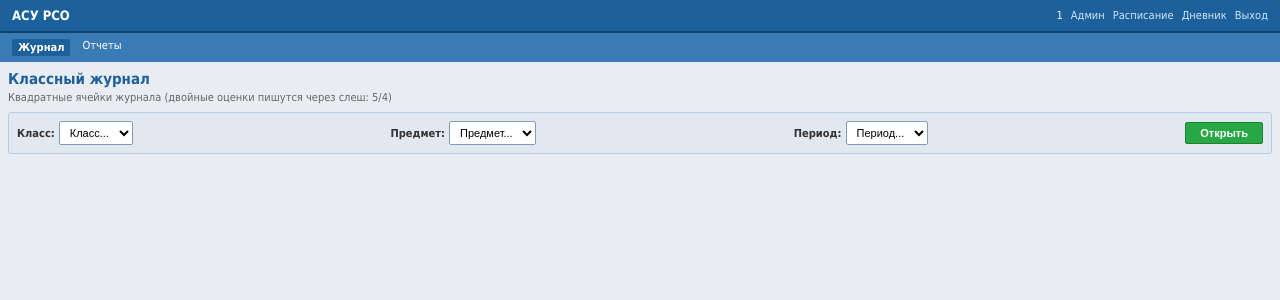
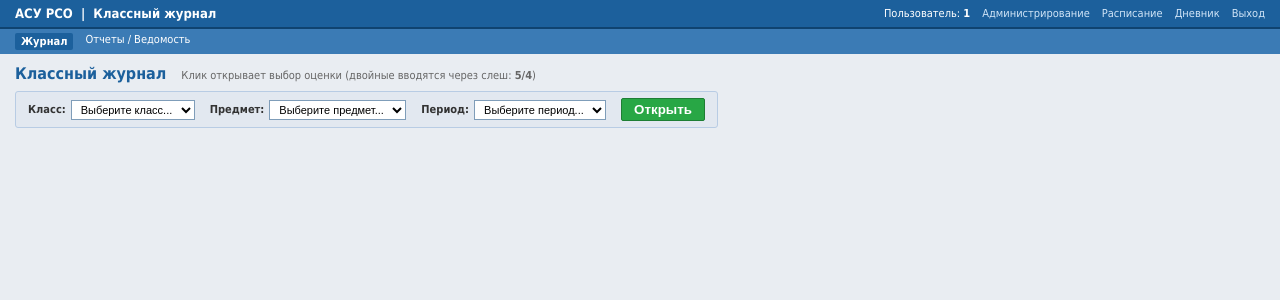
Before and after one commit to HOST-ZIZ/school-journal, a Flask app: page /teacher in a window 1280 px wide. Shown: the top 300 px of the page. Run offline with Flask 3, Linux system fonts and the light colour scheme; the visitor is signed in with stand-in values (Sample User, id 1); data that the repository does not hold is empty; some libraries are stand-ins or nearby versions.

Commit message:
teacher.html

```diff
--- a/templates/teacher.html
+++ b/templates/teacher.html
@@ -2,88 +2,81 @@
 <html lang="ru">
 <head>
     <meta charset="UTF-8">
-    <meta name="viewport" content="width=device-width, initial-scale=1.0, maximum-scale=1.0, user-scalable=no">
+    <meta name="viewport" content="width=device-width, initial-scale=1.0">
     <title>АСУ РСО. Классный журнал</title>
     <style>
         * { box-sizing: border-box; }
-        html, body { margin: 0; padding: 0; width: 100%; font-family: Tahoma, Arial, sans-serif; font-size: 11px; background: #e9edf2; color: #333; }
+        body { font-family: Tahoma, Arial, sans-serif; font-size: 11px; margin: 0; background: #e9edf2; color: #333; }
 
-        .top-header { background: #1c609c; color: white; padding: 8px 12px; display: flex; justify-content: space-between; align-items: center; border-bottom: 2px solid #0f4370; }
+        .top-header { background: #1c609c; color: white; padding: 6px 15px; display: flex; justify-content: space-between; align-items: center; border-bottom: 2px solid #0f4370; }
         .logo-title { font-size: 13px; font-weight: bold; }
-        .user-block { display: flex; flex-wrap: wrap; gap: 8px; font-size: 11px; }
+        .user-block { display: flex; gap: 12px; font-size: 11px; }
         .user-block a { color: #d0e4f7; text-decoration: none; }
 
-        .nav-toolbar { background: #3b7bb5; padding: 6px 12px; display: flex; gap: 12px; overflow-x: auto; }
-        .nav-toolbar a { color: #ffffff; text-decoration: none; font-size: 11px; white-space: nowrap; }
+        .nav-toolbar { background: #3b7bb5; padding: 4px 15px; display: flex; gap: 12px; }
+        .nav-toolbar a { color: #ffffff; text-decoration: none; font-size: 11px; }
         .nav-toolbar a.active { background: #1c609c; font-weight: bold; border-radius: 2px; padding: 2px 6px; }
 
-        .container { padding: 8px; width: 100%; max-width: 100%; }
+        .container { padding: 10px 15px; }
 
-        .journal-title-bar { margin-bottom: 8px; }
-        .journal-heading { font-size: 15px; font-weight: bold; color: #1c609c; }
-        .journal-subtitle { color: #666; font-size: 11px; display: block; margin-top: 3px; }
+        .journal-title-bar { display: flex; align-items: baseline; gap: 15px; margin-bottom: 8px; }
+        .journal-heading { font-size: 16px; font-weight: bold; color: #1c609c; }
+        .journal-subtitle { color: #666; font-size: 11px; }
 
-        .filter-panel { background: #e2e8f0; border: 1px solid #b8cce4; padding: 8px; display: flex; flex-wrap: wrap; gap: 8px; align-items: center; border-radius: 3px; margin-bottom: 10px; width: 100%; }
-        .filter-group { display: flex; align-items: center; gap: 4px; flex: 1 1 auto; min-width: 130px; }
+        /* Компактная панель фильтров слева (стиль АСУ РСО) */
+        .filter-panel { background: #e2e8f0; border: 1px solid #b8cce4; padding: 6px 12px; display: inline-flex; align-items: center; gap: 15px; border-radius: 3px; margin-bottom: 12px; }
+        .filter-group { display: inline-flex; align-items: center; gap: 5px; }
         .filter-group label { font-weight: bold; font-size: 11px; color: #333; }
-        select, button { font-size: 11px; padding: 4px 6px; border: 1px solid #7f9db9; background: #fff; border-radius: 2px; }
-        button.btn-load { background: #28a745; color: white; border: 1px solid #1e7e34; font-weight: bold; cursor: pointer; padding: 4px 14px; }
-        button.btn-save { background: #007bff; color: white; border: 1px solid #0056b3; font-weight: bold; cursor: pointer; padding: 6px 18px; font-size: 12px; border-radius: 2px; }
+        select { font-size: 11px; padding: 2px 5px; border: 1px solid #7f9db9; background: #fff; }
+        button.btn-load { background: #28a745; color: white; border: 1px solid #1e7e34; font-weight: bold; cursor: pointer; padding: 3px 12px; border-radius: 2px; }
+        button.btn-save { background: #007bff; color: white; border: 1px solid #0056b3; font-weight: bold; cursor: pointer; padding: 5px 16px; font-size: 11px; border-radius: 2px; margin-top: 10px; }
 
-        .table-wrap { width: 100%; overflow-x: auto; -webkit-overflow-scrolling: touch; background: #fff; border: 1px solid #8ba0b5; box-shadow: 0 1px 3px rgba(0,0,0,0.1); }
-        table.journal-grid { border-collapse: separate; border-spacing: 0; width: max-content; }
-        table.journal-grid th, table.journal-grid td { border-right: 1px solid #b8cce4; border-bottom: 1px solid #b8cce4; text-align: center; padding: 0; }
+        /* Таблица журнала АСУ РСО */
+        .table-wrap { display: inline-block; background: #fff; border: 1px solid #8ba0b5; box-shadow: 0 1px 4px rgba(0,0,0,0.1); max-width: 100%; overflow-x: auto; }
+        table.journal-grid { border-collapse: collapse; border-spacing: 0; }
+        table.journal-grid th, table.journal-grid td { border: 1px solid #b8cce4; text-align: center; padding: 0; }
 
-        .col-sticky-student {
-            position: sticky;
-            left: 0;
-            z-index: 10;
-            background: #dce6f1;
-            width: 150px;
-            min-width: 150px;
-            max-width: 170px;
-            text-align: left;
-            padding: 6px;
-            border-right: 2px solid #8ba0b5 !important;
-            white-space: normal;
-            word-break: break-word;
-        }
-        tbody td.col-sticky-student { background: #fdfdfd; font-size: 11px; }
-        tr:hover td.col-sticky-student { background-color: #fce8b2; }
+        th.header-student { background: #dce6f1; width: 170px; min-width: 170px; text-align: left; padding: 5px 8px; font-weight: bold; }
+        th.header-month { background: #dce6f1; font-weight: bold; padding: 3px; font-size: 11px; }
 
-        th.header-month { background: #dce6f1; font-weight: bold; padding: 4px; font-size: 11px; }
-
-        /* КВАДРАТНЫЕ ЯЧЕЙКИ В ШАПКЕ */
-        th.header-day { background: #edf2f8; font-weight: normal; font-size: 11px; height: 28px; width: 28px; min-width: 28px; max-width: 28px; }
-        th.header-check { background: #f2f6fa; height: 28px; width: 28px; min-width: 28px; max-width: 28px; }
+        /* Квадратные ячейки дней */
+        th.header-day { background: #edf2f8; font-weight: normal; font-size: 11px; height: 26px; width: 28px; min-width: 28px; max-width: 28px; line-height: 1.1; }
+        th.header-check { background: #f2f6fa; height: 22px; width: 28px; min-width: 28px; max-width: 28px; }
         th.header-stat { background: #dce6f1; width: 48px; min-width: 48px; font-size: 10px; font-weight: bold; padding: 2px; }
 
-        .badge-work { display: block; font-size: 9px; font-weight: bold; color: #b71c1c; margin-top: 1px; }
-        .check-btn { display: inline-flex; align-items: center; justify-content: center; width: 18px; height: 18px; background: #1c609c; color: #fff; text-decoration: none; font-size: 10px; border-radius: 2px; font-weight: bold; }
+        .badge-k { display: block; font-size: 9px; font-weight: bold; color: #b71c1c; }
+        .badge-s { display: block; font-size: 9px; font-weight: bold; color: #006064; }
+        .check-btn { display: inline-flex; align-items: center; justify-content: center; width: 16px; height: 16px; background: #1c609c; color: #fff; text-decoration: none; font-size: 10px; border-radius: 2px; font-weight: bold; }
+        .check-btn:hover { background: #0b3d68; }
 
-        /* СТРОГО КВАДРАТНЫЕ КЛЕТОЧКИ ОЦЕНОК (28px на 28px) */
-        td.mark-cell { width: 28px; min-width: 28px; max-width: 28px; height: 28px; padding: 0; background: #fff; }
-        input.mark-input { width: 100%; height: 28px; border: none; outline: none; background: transparent; text-align: center; font-size: 11px; font-weight: bold; color: #000; font-family: Tahoma, Arial, sans-serif; cursor: pointer; padding: 0; }
+        td.student-name { text-align: left; padding: 3px 8px; background: #fff; font-size: 11px; }
+        tr:hover td.student-name { background-color: #fce8b2; }
+
+        /* Строго квадратные ячейки 28x28px */
+        td.mark-cell { width: 28px; min-width: 28px; max-width: 28px; height: 26px; padding: 0; background: #fff; }
+        input.mark-input { width: 100%; height: 25px; border: none; outline: none; background: transparent; text-align: center; font-size: 11px; font-weight: bold; color: #000; font-family: Tahoma, Arial, sans-serif; cursor: pointer; padding: 0; }
+        input.mark-input:focus { background: #fffde7 !important; }
 
         tr:hover td.mark-cell { background-color: #fce8b2; }
         .col-highlight { background-color: #fff2cc !important; }
 
         td.stat-cell { font-weight: bold; font-size: 11px; background: #f2f6fa; width: 48px; min-width: 48px; }
 
+        /* Всплывающее меню оценок */
         #gradePickerMenu {
             display: none;
             position: fixed;
             background: #ffffff;
             border: 1px solid #7f9db9;
-            box-shadow: 2px 2px 12px rgba(0,0,0,0.3);
+            box-shadow: 2px 2px 10px rgba(0,0,0,0.25);
             z-index: 1000;
-            padding: 4px;
-            width: 120px;
+            padding: 3px;
+            width: 110px;
         }
         #gradePickerMenu .picker-title {
             background: #e2e8f0;
-            padding: 4px;
-            font-size: 11px;
+            padding: 3px;
+            font-size: 10px;
             font-weight: bold;
             color: #333;
             text-align: center;
@@ -93,18 +86,18 @@
         #gradePickerMenu .picker-btn {
             display: block;
             width: 100%;
-            padding: 6px 0;
+            padding: 4px 0;
             margin: 2px 0;
             background: #f8fafc;
             border: 1px solid #cbd5e1;
             border-radius: 2px;
             text-align: center;
-            font-size: 12px;
+            font-size: 11px;
             font-weight: bold;
             cursor: pointer;
             color: #1e293b;
         }
-        #gradePickerMenu .picker-btn:active, #gradePickerMenu .picker-btn:hover {
+        #gradePickerMenu .picker-btn:hover {
             background: #1c609c;
             color: #ffffff;
             border-color: #1c609c;
@@ -120,11 +113,11 @@
 <body>
 
 <div class="top-header">
-    <div class="logo-title">АСУ РСО</div>
+    <div class="logo-title">АСУ РСО &nbsp;|&nbsp; Классный журнал</div>
     <div class="user-block">
-        <span>{{ fio }}</span>
+        <span>Пользователь: <strong>{{ fio }}</strong></span>
         {% if role == 'admin' %}
-            <a href="/admin">Админ</a>
+            <a href="/admin">Администрирование</a>
             <a href="/schedule">Расписание</a>
         {% endif %}
         <a href="/diary">Дневник</a>
@@ -134,13 +127,13 @@
 
 <div class="nav-toolbar">
     <a href="/teacher" class="active">Журнал</a>
-    <a href="/report?class_id={{ selected_class }}&period_id={{ selected_period }}">Отчеты</a>
+    <a href="/report?class_id={{ selected_class }}&period_id={{ selected_period }}">Отчеты / Ведомость</a>
 </div>
 
 <div class="container">
     <div class="journal-title-bar">
         <span class="journal-heading">Классный журнал</span>
-        <span class="journal-subtitle">Квадратные ячейки журнала (двойные оценки пишутся через слеш: 5/4)</span>
+        <span class="journal-subtitle">Клик открывает выбор оценки (двойные вводятся через слеш: <strong>5/4</strong>)</span>
     </div>
 
     {% with messages = get_flashed_messages(with_categories=true) %}
@@ -151,11 +144,12 @@
         {% endif %}
     {% endwith %}
 
+    <!-- Компактная панель фильтров слева -->
     <form method="GET" action="/teacher" class="filter-panel">
         <div class="filter-group">
             <label>Класс:</label>
             <select name="class_id" required>
-                <option value="">Класс...</option>
+                <option value="">Выберите класс...</option>
                 {% for c in classes %}
                     <option value="{{ c.id }}" {% if selected_class == c.id %}selected{% endif %}>{{ c.name }}</option>
                 {% endfor %}
@@ -165,7 +159,7 @@
         <div class="filter-group">
             <label>Предмет:</label>
             <select name="subject_id" required>
-                <option value="">Предмет...</option>
+                <option value="">Выберите предмет...</option>
                 {% for s in subjects %}
                     <option value="{{ s.id }}" {% if selected_subject == s.id %}selected{% endif %}>{{ s.name }}</option>
                 {% endfor %}
@@ -175,7 +169,7 @@
         <div class="filter-group">
             <label>Период:</label>
             <select name="period_id" required>
-                <option value="">Период...</option>
+                <option value="">Выберите период...</option>
                 {% for p in periods %}
                     <option value="{{ p.id }}" {% if selected_period == p.id %}selected{% endif %}>{{ p.name }}</option>
                 {% endfor %}
@@ -192,11 +186,12 @@
             <input type="hidden" name="subject_id" value="{{ selected_subject }}">
             <input type="hidden" name="period_id" value="{{ selected_period }}">
 
+            <div>
                 <div class="table-wrap">
                     <table class="journal-grid" id="journalTable">
                         <thead>
                             <tr>
-                            <th rowspan="3" class="col-sticky-student">Ученики</th>
+                                <th rowspan="3" class="header-student">Ученики</th>
                                 {% for mg in month_groups %}
                                     <th colspan="{{ mg.count }}" class="header-month">{{ mg.name }}</th>
                                 {% endfor %}
@@ -208,9 +203,9 @@
                                     <th class="header-day" data-col="{{ loop.index0 }}" title="{{ les.topic }} ({{ les.lesson_date }})">
                                         {{ les.day_num }}
                                         {% if les.lesson_type == 'control' %}
-                                        <span class="badge-work">К({{ les.weight }})</span>
+                                            <span class="badge-k">К({{ les.weight }})</span>
                                         {% elif les.lesson_type == 'test' %}
-                                        <span class="badge-work">С({{ les.weight }})</span>
+                                            <span class="badge-s">С({{ les.weight }})</span>
                                         {% endif %}
                                     </th>
                                 {% endfor %}
@@ -226,7 +221,7 @@
                         <tbody>
                             {% for st in students %}
                                 <tr>
-                                <td class="col-sticky-student">{{ loop.index }}. {{ st.fio }}</td>
+                                    <td class="student-name">{{ loop.index }}. {{ st.fio }}</td>
                                     {% for les in lessons %}
                                         <td class="mark-cell" data-col="{{ loop.index0 }}">
                                             <input type="text"
@@ -244,8 +239,9 @@
                         </tbody>
                     </table>
                 </div>
+            </div>
 
-            <div style="margin-top: 10px;">
+            <div>
                 <button type="submit" class="btn-save">Сохранить журнал</button>
             </div>
         </form>
```
Lines whose indentation alone changed are shown as unchanged.
